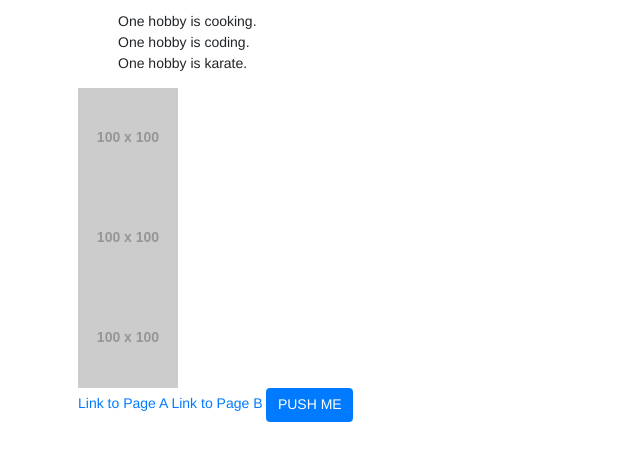
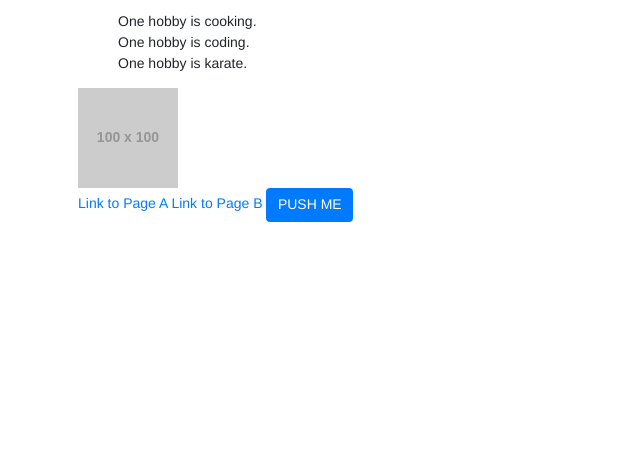
Before and after one commit to jmk2142/basicStructure, a plain HTML site: page index.html in a window 1280 px wide. Shown: the part 73-534 px from the top of the page, without its empty margins (7-647 px from the left). Drawn offline with nearby package versions, Linux system fonts and the light colour scheme; placeholder pictures from the web are drawn by us.

Commit message:
Removed some image components

```diff
--- a/index.html
+++ b/index.html
@@ -22,8 +22,6 @@
           </ul>
 
           <some-image></some-image>
-          <some-image></some-image>
-          <some-image></some-image>
 
           <a href="pages/pageA.html">Link to Page A</a>
           <a href="pages/pageB.html">Link to Page B</a>
```
